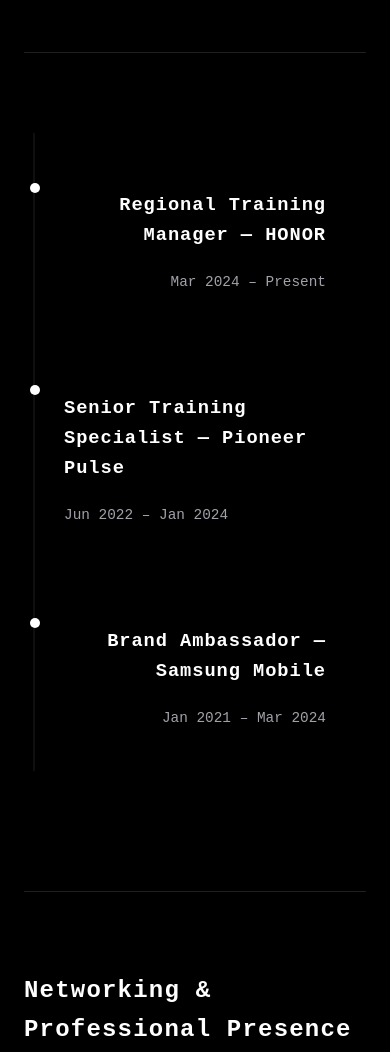
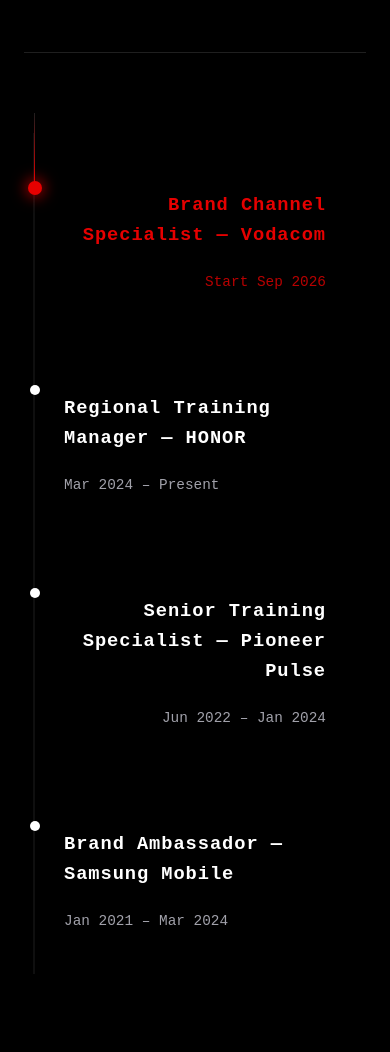
Before and after one commit to SiyabongaMofokeng/nosihle, a plain HTML site: page index.html in a window 390 px wide. Shown: the part 1800-2852 px from the top of the page. Drawn offline with Linux system fonts and the light colour scheme; a web font is replaced by a local one.

Commit message:
Add Vodacom role and update portfolio styling
Updated portfolio to include new role at Vodacom with red accent styling.

```diff
--- a/index.html
+++ b/index.html
@@ -13,6 +13,7 @@
       --white: #ffffff;
       --gray: #a1a1aa;
       --border: #1f1f1f;
+      --vodacom-red: #e60000;
     }
 
     * {
@@ -147,6 +148,58 @@
       left: -5px;
     }
 
+    /* ================= VODACOM ROLE (red accent) ================= */
+    .event.vodacom h3 {
+      color: var(--vodacom-red);
+    }
+
+    .event.vodacom span {
+      color: var(--vodacom-red);
+      opacity: 0.8;
+    }
+
+    .event.vodacom .dot {
+      width: 14px;
+      height: 14px;
+      top: 48px;
+      background: var(--vodacom-red);
+      box-shadow: 0 0 14px 3px rgba(230, 0, 0, 0.6);
+    }
+
+    .event.vodacom.right .dot {
+      left: -7px;
+    }
+
+    .event.vodacom.left .dot {
+      right: -7px;
+    }
+
+    /* red transition line leading into the Vodacom role */
+    .event.vodacom::before {
+      content: "";
+      position: absolute;
+      top: -20px;
+      width: 1px;
+      height: 70px;
+      background: linear-gradient(to bottom, var(--border), var(--vodacom-red));
+    }
+
+    .event.vodacom.right::before {
+      left: 0;
+    }
+
+    .event.vodacom.left::before {
+      right: 0;
+    }
+
+    .event.vodacom .gallery img {
+      border: 1px solid var(--vodacom-red);
+    }
+
+    .event.vodacom:hover h3 {
+      text-shadow: 0 0 12px rgba(230, 0, 0, 0.55);
+    }
+
     /* ================= GALLERY ================= */
     .gallery {
       display: none;
@@ -218,6 +271,15 @@
       .dot {
         left: 6px !important;
       }
+
+      .event.vodacom .dot {
+        left: 4px !important;
+      }
+
+      .event.vodacom::before {
+        left: 10px !important;
+        right: auto !important;
+      }
     }
   </style>
 </head>
@@ -258,7 +320,19 @@
     <!-- TIMELINE -->
     <section class="timeline">
 
-      <div class="event left">
+      <!-- NEWEST ROLE: Vodacom (red accent) -->
+      <div class="event left vodacom">
+        <div class="dot"></div>
+        <h3>Brand Channel Specialist — Vodacom</h3>
+        <span>Start Sep 2026 </span>
+
+        <div class="gallery">
+          <img src="vodacom1.jpg" alt="Vodacom">
+          <img src="vodacom2.jpg" alt="Vodacom">
+        </div>
+      </div>
+
+      <div class="event right">
         <div class="dot"></div>
         <h3>Regional Training Manager — HONOR</h3>
         <span>Mar 2024 – Present</span>
@@ -270,7 +344,7 @@
         </div>
       </div>
 
-      <div class="event right">
+      <div class="event left">
         <div class="dot"></div>
         <h3>Senior Training Specialist — Pioneer Pulse</h3>
         <span>Jun 2022 – Jan 2024</span>
@@ -281,7 +355,7 @@
         </div>
       </div>
 
-      <div class="event left">
+      <div class="event right">
         <div class="dot"></div>
         <h3>Brand Ambassador — Samsung Mobile</h3>
         <span>Jan 2021 – Mar 2024</span>
```
